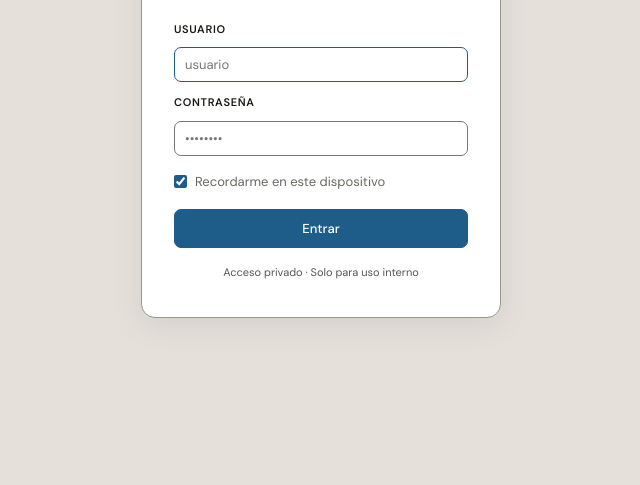
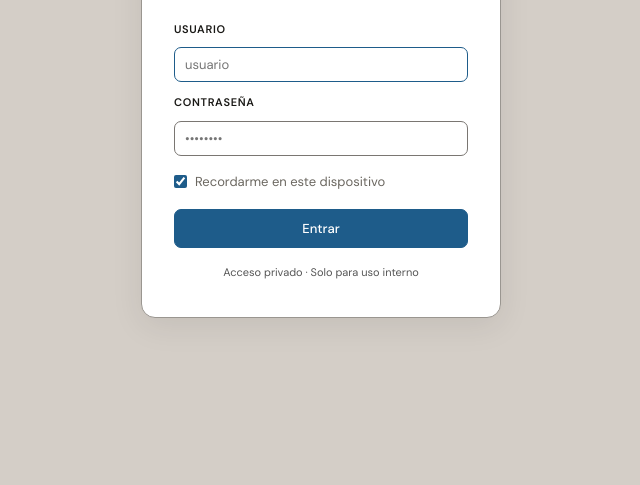
Before and after one commit to usernameee2/panel-interno, a plain HTML site: page index.html in a window 1280 px wide. Shown: the part 315-800 px from the top of the page, without its empty margins (319-959 px from the left). Drawn offline with Linux system fonts and the light colour scheme.

Commit message:
Update index.html

```diff
--- a/index.html
+++ b/index.html
@@ -7,7 +7,7 @@
 <link href="https://fonts.googleapis.com/css2?family=DM+Sans:wght@300;400;500;600&family=DM+Mono:wght@400;500&display=swap" rel="stylesheet">
 <style>
   :root {
-    --bg: #e5e0da;
+    --bg: #d4cec7;
     --surface: #ffffff;
     --surface2: #e8e5e0;
     --border: #7a7672;
```
